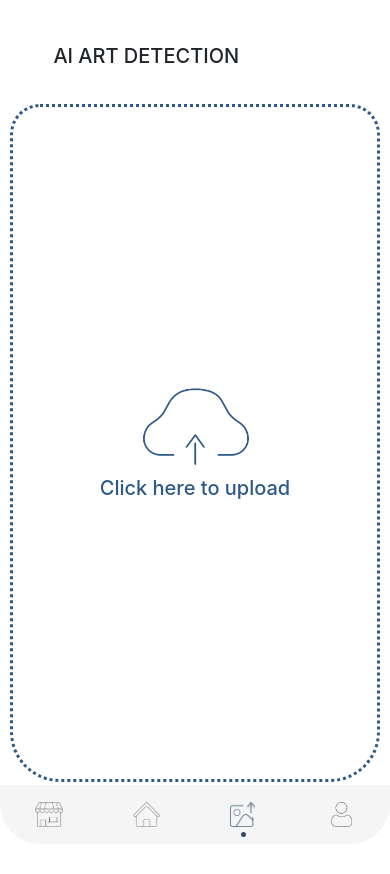
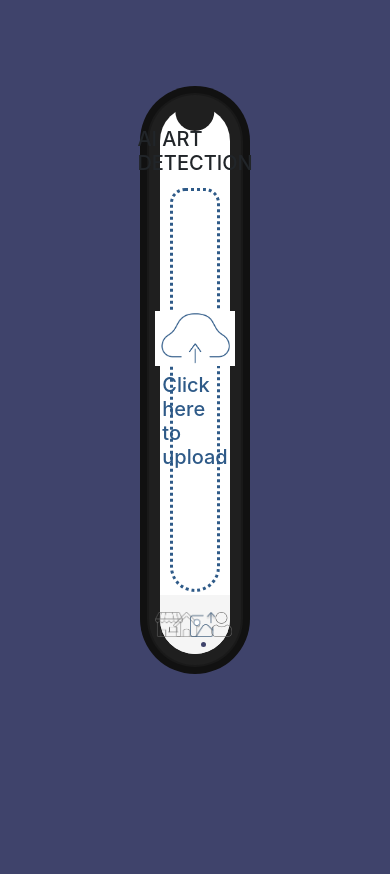
Before and after one commit to UQdeco3500/NewsBuster, a website: page frontend/detect.html in a window 390 px wide. After the commit the page ends 844 px from the top, so only its background shows below. Drawn offline with nearby package versions, Linux system fonts and the light colour scheme.

Commit message:
Revert "mobile version test"
This reverts commit 309f2dd944cf8a4c2eee6dd9adade2c17b37f31f.

```diff
--- a/frontend/css/main.css
+++ b/frontend/css/main.css
@@ -1,6 +1,6 @@
 :root {
-    --iphone-width: 100vw;
-    --iphone-height: 100vh;
+    --iphone-width: 18vw;
+    --iphone-height: 65vh;
     --icon-offset: 7vh;
     --theme-color: #2E5A88;
     --transition-color: #4380bf;
--- a/frontend/css/phone.css
+++ b/frontend/css/phone.css
@@ -6,10 +6,10 @@
  --icon-offset: 7vh;
 }
 
-/*
+
 body {
   background: #3f436b;
-} */
+}
 
 body:after {
   position: absolute;
--- a/frontend/detect.html
+++ b/frontend/detect.html
@@ -15,8 +15,8 @@
 
     <title>Mobile & Social</title>
 </head>
-<body>
-    <div>
+<body class="background">
+    <div class="iphone-x">
         <div class="iphone-mask" id="detect-phone-mask"></div>
         <div class="rounded rounded-pill shadow-sm detect-search">
             <h5> AI ART DETECTION</h5>
```
